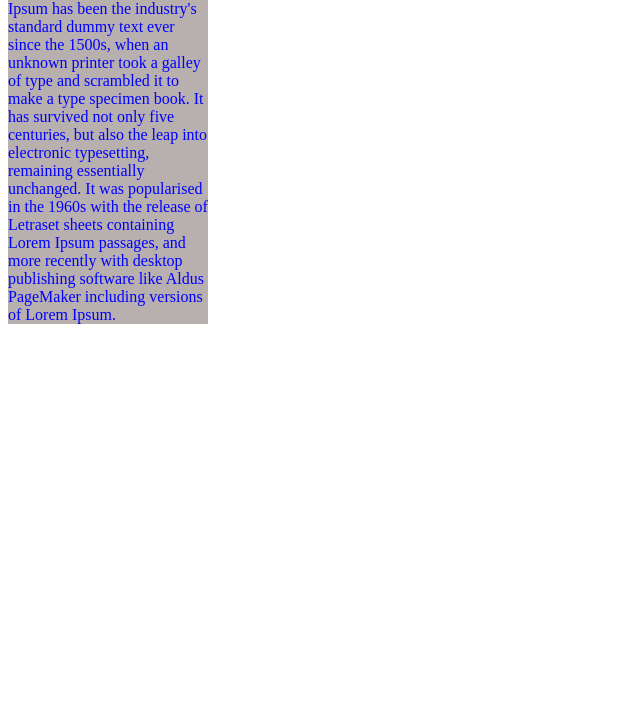
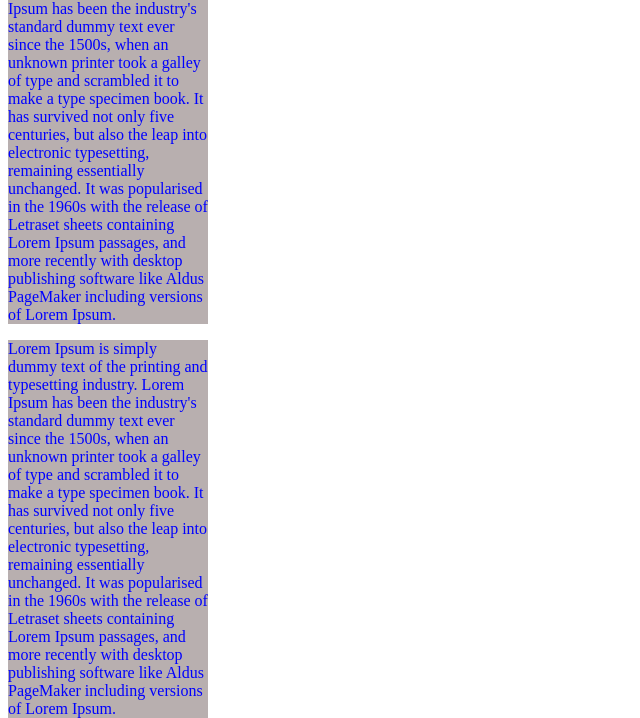
Before and after one commit to arushabind2005-star/CSS, a website: page index.html in a window 1280 px wide. Shown: the part 134-852 px from the top of the page, without its empty margins (0-640 px from the left). Before the commit the page ends 800 px from the top, so only its background shows below. Drawn offline with Linux system fonts and the light colour scheme.

Commit message:
Added div

```diff
--- a/index.html
+++ b/index.html
@@ -17,7 +17,9 @@
     <main class="box">
       <h1 id="title">Lorem</h1>
       <p>Lorem Ipsum is simply dummy text of the printing and typesetting industry. Lorem Ipsum has been the industry's standard dummy text ever since the 1500s, when an unknown printer took a galley of type and scrambled it to make a type specimen book. It has survived not only five centuries, but also the leap into electronic typesetting, remaining essentially unchanged. It was popularised in the 1960s with the release of Letraset sheets containing Lorem Ipsum passages, and more recently with desktop publishing software like Aldus PageMaker including versions of Lorem Ipsum.</p>
-
+      <div>
+        <p>Lorem Ipsum is simply dummy text of the printing and typesetting industry. Lorem Ipsum has been the industry's standard dummy text ever since the 1500s, when an unknown printer took a galley of type and scrambled it to make a type specimen book. It has survived not only five centuries, but also the leap into electronic typesetting, remaining essentially unchanged. It was popularised in the 1960s with the release of Letraset sheets containing Lorem Ipsum passages, and more recently with desktop publishing software like Aldus PageMaker including versions of Lorem Ipsum.</p>
+      </div>
     </main>
   </body>
 </html>
```
